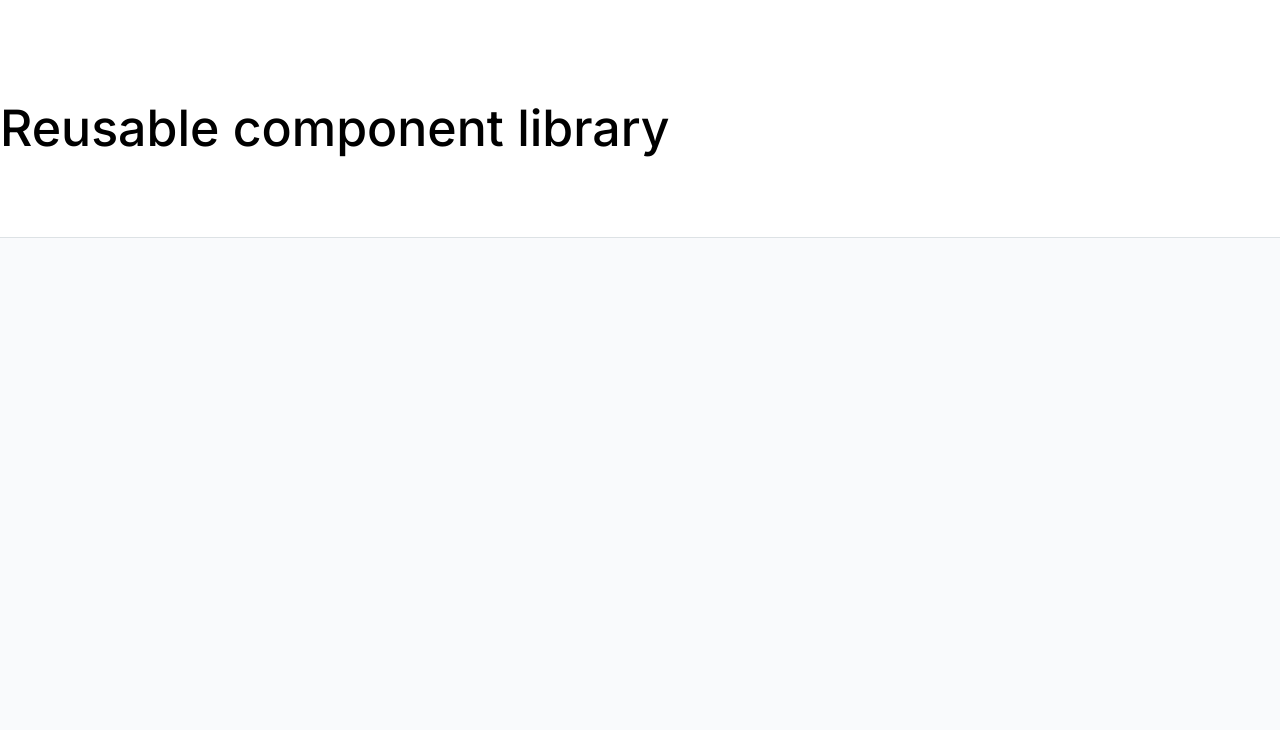
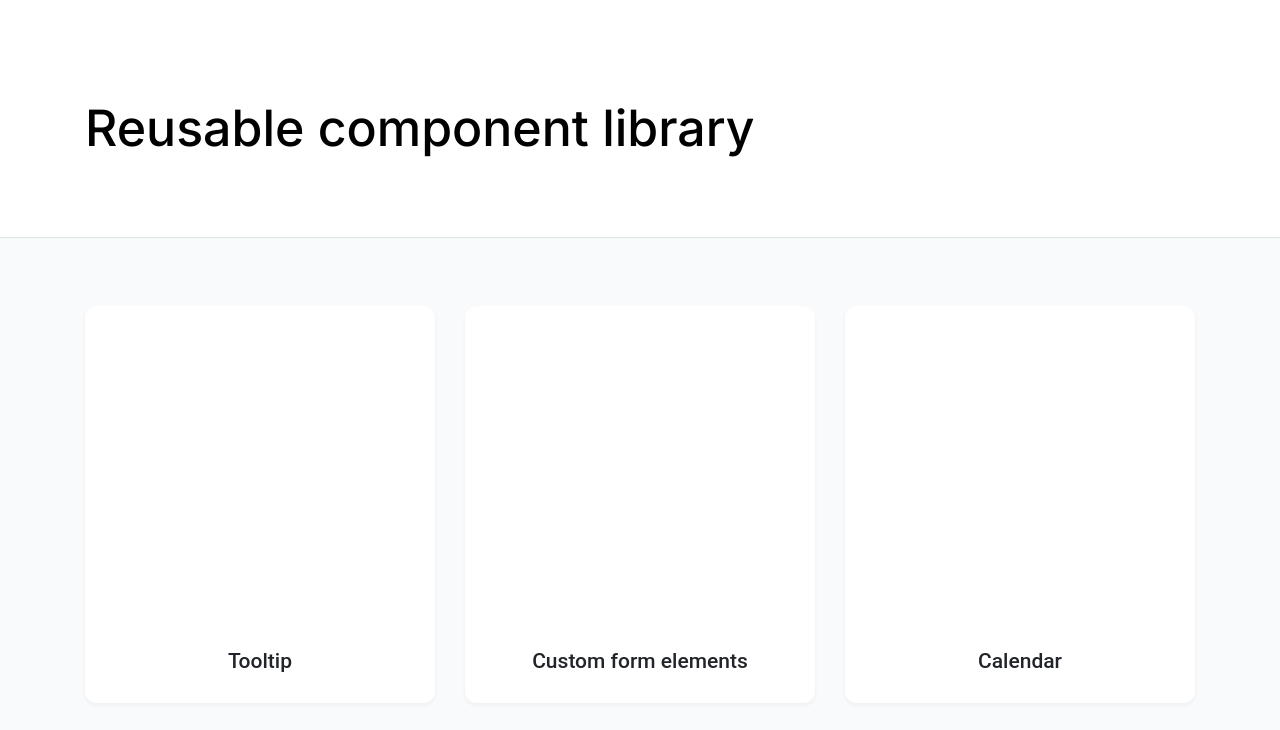
Before and after one commit to js-tasks-ru/htmlcss-20250313_grif5, a website: page index.html in a window 1280 px wide. Shown: the top 730 px of the page. Drawn offline with Linux system fonts and the light colour scheme.

Commit message:
adds cards to the homepage

```diff
--- a/assets/css/main.css
+++ b/assets/css/main.css
@@ -4,6 +4,8 @@
 @import '../../components/header/header.css';
 @import '../../components/main/main.css';
 @import '../../components/footer/footer.css';
+@import '../../components/container/container.css';
+@import '../../components/card/card.css';
 
 :root {
     --white: #ffffff;
@@ -25,6 +27,10 @@
     --alternate: #FFFFFF;
     --alternateHover: #212429;
 
+    --container-width: 1110px;
+    --card-shadow: 0px 2px 4px rgba(33, 36, 41, 0.05);
+    --card-title: var(--black);
+
 
 
     --error: var(--red);
--- a/assets/css/reset.css
+++ b/assets/css/reset.css
@@ -1,4 +1,4 @@
-h1, h2 {
+h1, h2, p {
   margin: 0;
   padding: 0;
 }
--- /dev/null
+++ b/components/card/card.css
@@ -0,0 +1,18 @@
+.card {
+  display: flex;
+  justify-content: center;
+  align-items: flex-end;
+  padding-bottom: 30px;
+  width: 350px;
+  height: 367px;
+  background: var(--white);
+  box-shadow: var(--card-shadow);
+  border-radius: 12px;
+}
+.card__title {
+  font-family: Roboto;
+  font-weight: 500;
+  font-size: 21px;
+  text-align: center;
+  color: var(--card-title);
+}
--- /dev/null
+++ b/components/container/container.css
@@ -0,0 +1,4 @@
+.container {
+  margin: 0 auto;
+  max-width: var(--container-width);
+}
--- a/components/main/main.css
+++ b/components/main/main.css
@@ -1,6 +1,11 @@
 .main {
-  height: 1036px;
+  padding: 68px 0 204px;
   background-color: var(--bg-main);
   border-top: 1px solid var(--grey-2);
   border-bottom: 1px solid var(--grey-2);
 }
+.main__container {
+  display: flex;
+  flex-wrap: wrap;
+  gap: 30px;
+}
--- a/index.html
+++ b/index.html
@@ -6,12 +6,37 @@
     </head>
     <body>
         <header class="header">
-            <h1 class="header__title">Reusable component library</h1>
+            <div class="container">
+                <h1 class="header__title">Reusable component library</h1>
+            </div>
         </header>
-        <main class="main"></main>
+        <main class="main">
+            <div class="container main__container">
+                <div class="card">
+                    <h2 class="card__title">Tooltip</h2>
+                </div>
+                <div class="card">
+                    <h2 class="card__title">Custom form elements</h2>
+                </div>
+                <div class="card">
+                    <h2 class="card__title">Calendar</h2>
+                </div>
+                <div class="card">
+                    <h2 class="card__title">Modal dialog</h2>
+                </div>
+                <div class="card">
+                    <h2 class="card__title">Histogram</h2>
+                </div>
+                <div class="card">
+                    <h2 class="card__title">Avatar</h2>
+                </div>
+            </div>
+        </main>
         <footer class="footer">
-            <h2 class="footer__title">About</h2>
-            <p class="footer__text">This project is a collection of professionally designed, pre-built, fully responsive HTML snippets you can drop into your projects. Get started by checking out our free preview components, or browsing the PNG previews in the categories you're most curious about.</p>
+            <div class="container">
+                <h2 class="footer__title">About</h2>
+                <p class="footer__text">This project is a collection of professionally designed, pre-built, fully responsive HTML snippets you can drop into your projects. Get started by checking out our free preview components, or browsing the PNG previews in the categories you're most curious about.</p>
+            </div>
         </footer>
     </body>
 </html>
```
